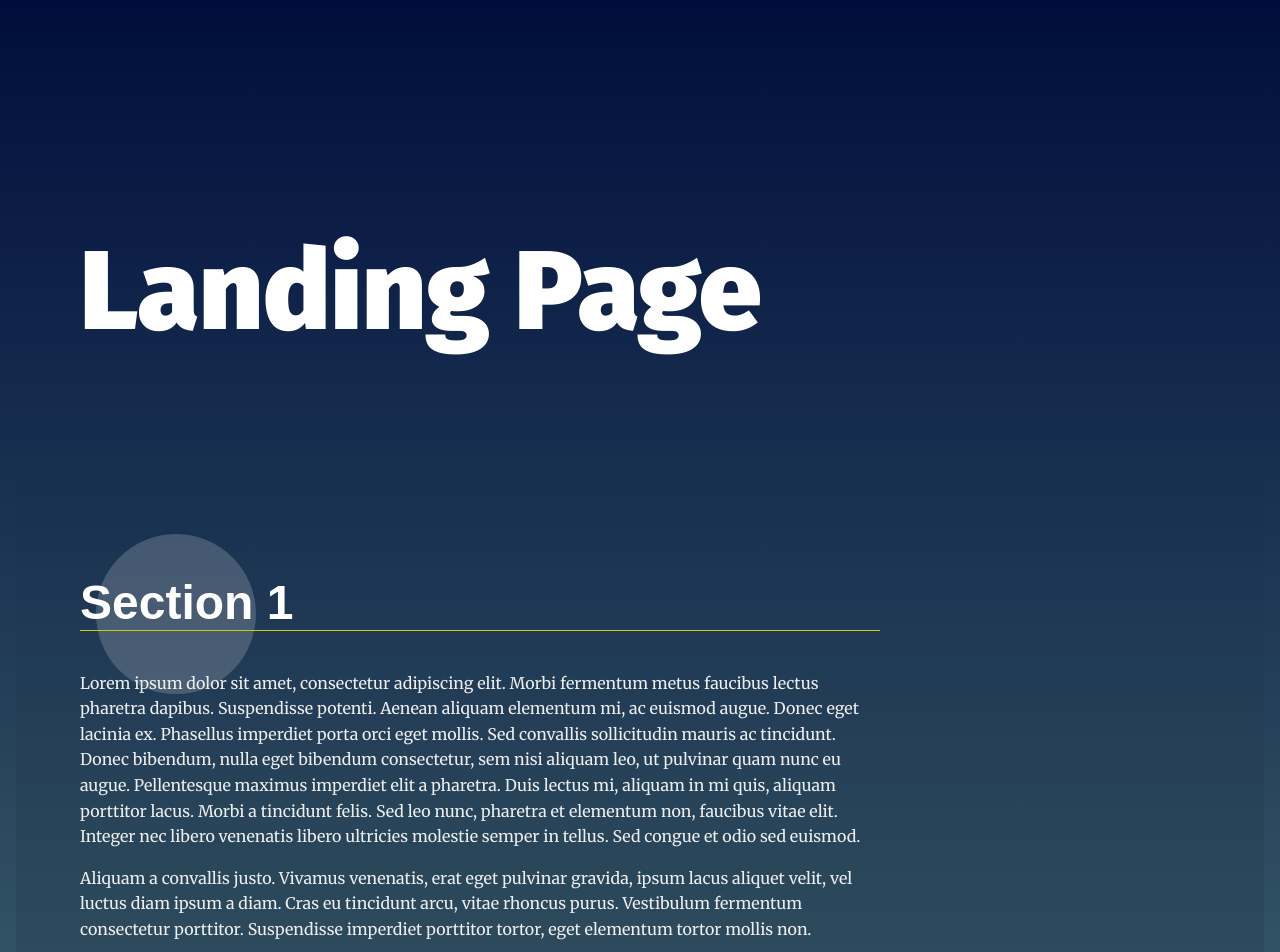
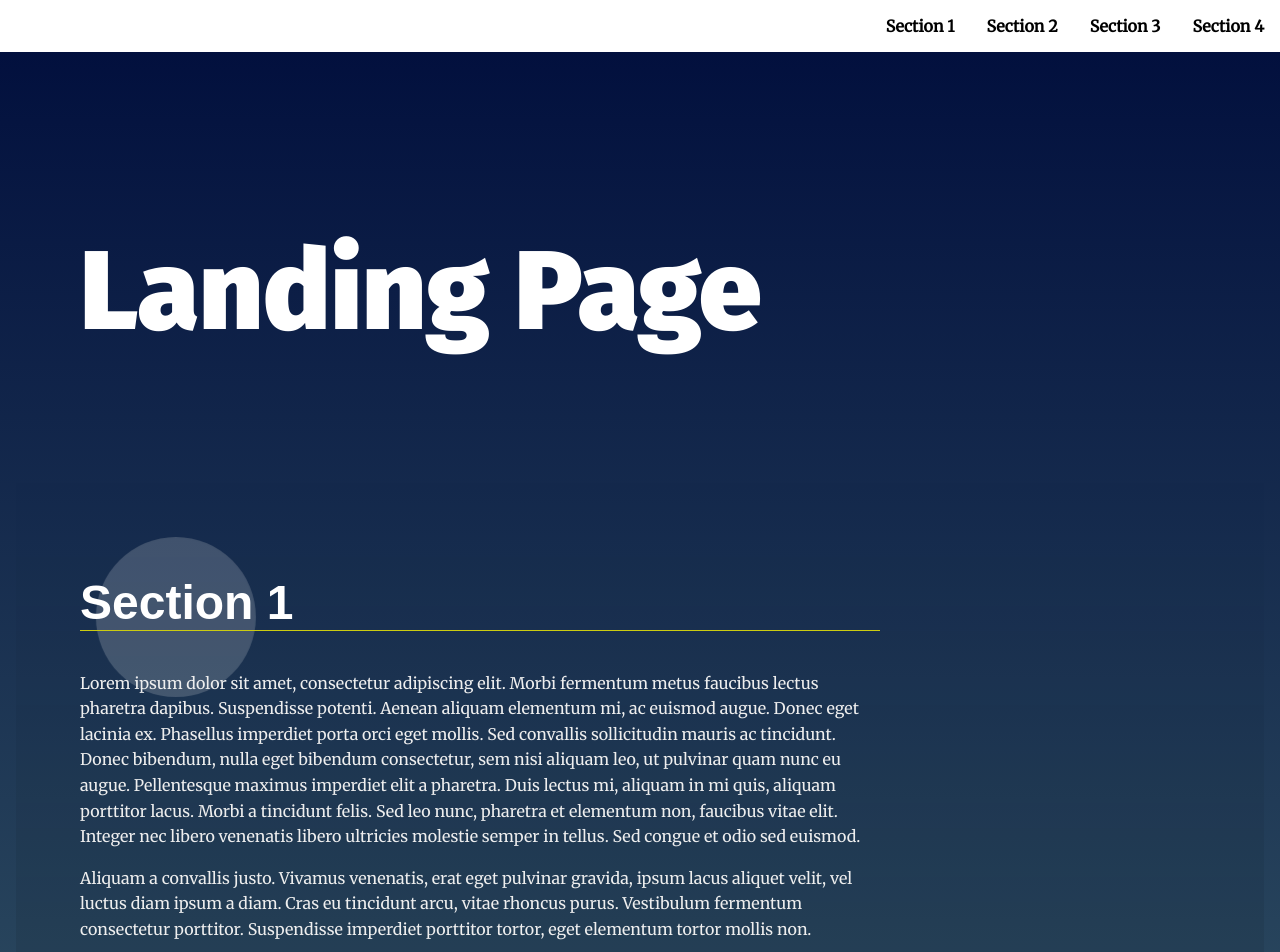
Before and after one commit to BenceM/UdacityLandingPage, a plain HTML site: page index.html in a window 1280 px wide. Shown: the top 952 px of the page. Drawn offline with nearby package versions, Linux system fonts and the light colour scheme.

Commit message:
big commit made the build menu function, lot trial

```diff
--- a/css/styles.css
+++ b/css/styles.css
@@ -64,6 +64,9 @@ section {
 
 /* Navigation Styles*/
 .navbar__menu ul {
+    display: flex;
+    flex-direction: row;
+    justify-content: flex-end;
     padding-left: 0;
     margin: 0;
     text-align: right;
@@ -230,4 +233,10 @@ section.your-active-class .landing__container::after {
     bottom: 3em;
     right: 1em;
     z-index: 1;
+    color: #fc0505d7;
+    background-color: #fff;
+    border-radius: 50%;
 }
+#buttonup:hover{
+    color: coral;
+}
--- a/index.html
+++ b/index.html
@@ -56,6 +56,12 @@
         <p>Aliquam a convallis justo. Vivamus venenatis, erat eget pulvinar gravida, ipsum lacus aliquet velit, vel luctus diam ipsum a diam. Cras eu tincidunt arcu, vitae rhoncus purus. Vestibulum fermentum consectetur porttitor. Suspendisse imperdiet porttitor tortor, eget elementum tortor mollis non.</p>
       </div>
     </section>
+    <section id="section4" data-nav="Section 4">
+      <h2>Section 4</h2>
+        <p>Lorem ipsum dolor sit amet, consectetur adipiscing elit. Morbi fermentum metus faucibus lectus pharetra dapibus. Suspendisse potenti. Aenean aliquam elementum mi, ac euismod augue. Donec eget lacinia ex. Phasellus imperdiet porta orci eget mollis. Sed convallis sollicitudin mauris ac tincidunt. Donec bibendum, nulla eget bibendum consectetur, sem nisi aliquam leo, ut pulvinar quam nunc eu augue. Pellentesque maximus imperdiet elit a pharetra. Duis lectus mi, aliquam in mi quis, aliquam porttitor lacus. Morbi a tincidunt felis. Sed leo nunc, pharetra et elementum non, faucibus vitae elit. Integer nec libero venenatis libero ultricies molestie semper in tellus. Sed congue et odio sed euismod.</p>
+
+        <p>Aliquam a convallis justo. Vivamus venenatis, erat eget pulvinar gravida, ipsum lacus aliquet velit, vel luctus diam ipsum a diam. Cras eu tincidunt arcu, vitae rhoncus purus. Vestibulum fermentum consectetur porttitor. Suspendisse imperdiet porttitor tortor, eget elementum tortor mollis non.</p>
+    </section>
   </main>
   <footer class="page__footer">
     <p>&copy Udacity</p>
--- a/js/app.js
+++ b/js/app.js
@@ -19,7 +19,10 @@
 */
 const navlist= document.getElementById("navbar__list");
 const buttonup= document.getElementById("buttonup");
-
+const sections= document.querySelectorAll("section");
+let port= $(window);
+let myscroll= 0;
+console.log(sections);
 
 /**
  * End Global Variables
@@ -28,34 +31,43 @@ const buttonup= document.getElementById("buttonup");
 */
 
 /*scrolltop*/
-let port= $(window);
-let myscroll= 0;
-
 function pageTop() {
-    console.log(port.scrollTop());
-    console.log("this is myscrool"+myscroll);
+    /*console.log(port.scrollTop());
+    console.log("this is myscrool "+myscroll);*/
    if (port.scrollTop()>40 && myscroll>port.scrollTop()){
         buttonup.style.display= "inline-block";
    }else buttonup.style.display= "none";
 
-   myscroll=port.scrollTop();
-
-
-}
-port.scroll(pageTop);
-function menuclick() {
-
+   myscroll= port.scrollTop();
 }
 
-navlist.click(menuclick);
+/* iterating through the sections and creating a button, assigning id and class, adding it to the fragment and once done looping adding it to the unordered list */
+function menuBuild() {
+    //setup
+     const menuElement = document.querySelector("#navbar__list");
+     console.log(menuElement);
+     const fragment = document.createDocumentFragment();
+     /*Tested forEach and "for...of" iterations, the latter yields faster load times.
+     Also tested if it's faster with an external button builder function, it doesn't seem to be*/
+     for (const section of sections) {
+        const buttonTemplate= document.createElement("li");
+        buttonTemplate.classList.add("menu__link");
+        buttonTemplate.id= `${section.id}`;
+        buttonTemplate.textContent= section.dataset.nav;
+        fragment.appendChild(buttonTemplate);
+     }
+     //appending to the list
+     menuElement.appendChild(fragment);
 
-
+ }
 /**
  * End Helper Functions
  * Begin Main Functions
  *
 */
-
+menuBuild();
+port.scroll(pageTop);
+buttonup.onclick=()=>{port.scrollTop(0)};
 // build the nav
 
 
```
